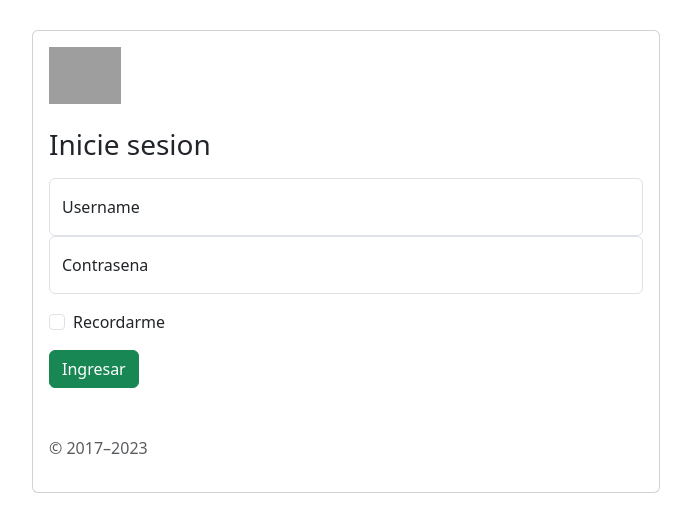
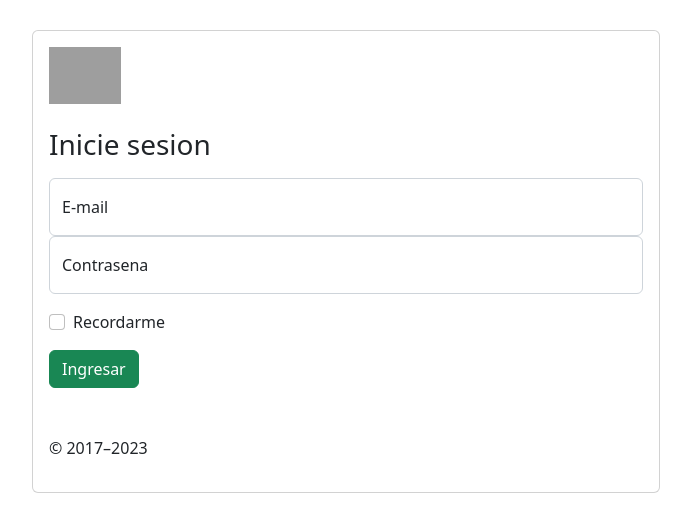
Before and after one commit to analamour/syspe, a Flask app: template templates/login.html in a window 1280 px wide. Shown: the top 532 px of the page, without its empty margins (294-985 px from the left). Run offline with Flask 3, Linux system fonts and the light colour scheme; the template is opened without the code that fills it, so the values that code supplies are empty; some libraries are stand-ins or nearby versions; grey boxes are pictures that could not be loaded.

Commit message:
editado el login

```diff
--- a/templates/login.html
+++ b/templates/login.html
@@ -5,29 +5,29 @@
 {% endfor %}
 {% endif %}
 {% endwith %}
-
 <!DOCTYPE html>
 <html lang="en">
 <head>
     <meta charset="UTF-8">
     <meta name="viewport" content="width=device-width, initial-scale=1.0">
-    <link href="https://cdn.jsdelivr.net/npm/bootstrap@5.3.2/dist/css/bootstrap.min.css" rel="stylesheet" integrity="sha384-T3c6CoIi6uLrA9TneNEoa7RxnatzjcDSCmG1MXxSR1GAsXEV/Dwwykc2MPK8M2HN" crossorigin="anonymous">
     <title>Document</title>
+    <link href="https://cdn.jsdelivr.net/npm/bootstrap@5.2.3/dist/css/bootstrap.min.css" rel="stylesheet" integrity="sha384-rbsA2VBKQhggwzxH7pPCaAqO46MgnOM80zW1RWuH61DGLwZJEdK2Kadq2F9CUG65" crossorigin="anonymous">
 </head>
 <body>
+    <form class="form-signin">
         <div class="row">
             <div class="col-md-6 mx-auto" style="margin-top: 30px;">
                 <div class="card card-body">
-                <form class="form-signin" action="/login" method="POST">
+                    <form action="/verificar_datos_inicio_sesion" method="GET" class="mb-4">
                         <img class="mb-4" src="/docs/5.3/assets/brand/bootstrap-logo.svg" alt="" width="72" height="57">
                         <h1 class="h3 mb-3 fw-normal">Inicie sesion</h1>
-                    <input type="hidden" name="csrf_token" value="{{ csrf_token() }}">
+
                         <div class="form-floating">
-                      <input type="text" name="username" class="form-control" id="floatingInput" placeholder="name@example.com">
-                      <label for="floatingInput">Username</label>
+                          <input type="email" name="email" class="form-control" id="floatingInput" placeholder="name@example.com">
+                          <label for="floatingInput">E-mail</label>
                         </div>
                         <div class="form-floating">
-                      <input type="password" name="password" class="form-control" id="floatingPassword" placeholder="Password">
+                          <input type="password" name="contrasena" class="form-control" id="floatingPassword" placeholder="Password">
                           <label for="floatingPassword">Contrasena</label>
                         </div>
 
@@ -47,6 +47,6 @@
                 </div>
             </div>
         </div>
+    </form>
 </body>
-<script src="https://cdn.jsdelivr.net/npm/bootstrap@5.3.2/dist/js/bootstrap.bundle.min.js" integrity="sha384-C6RzsynM9kWDrMNeT87bh95OGNyZPhcTNXj1NW7RuBCsyN/o0jlpcV8Qyq46cDfL" crossorigin="anonymous"></script>
 </html>
```
Lines whose indentation alone changed are shown as unchanged.
